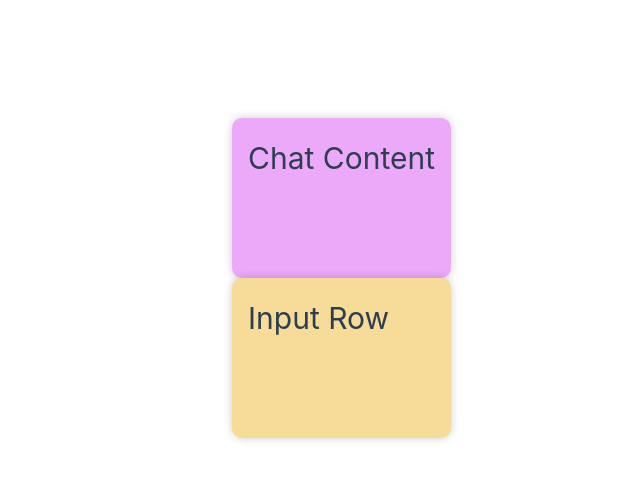
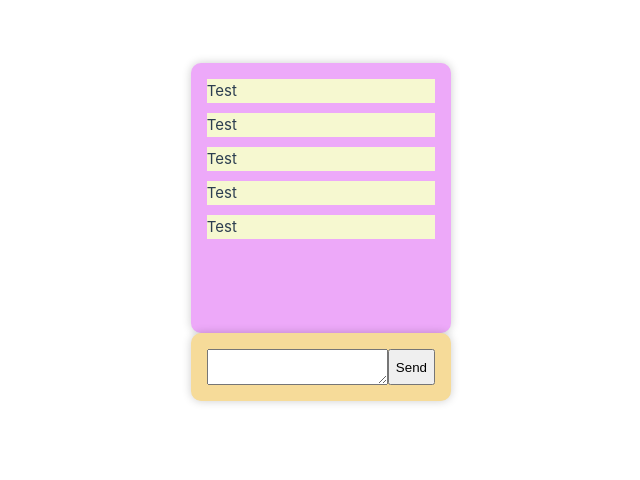
Before and after one commit to rexcare367/fastapi-vue-chatbot, a Vue app in the folder app/: page / in a window 1280 px wide. Shown: the part 202-682 px from the top of the page, without its empty margins (189-829 px from the left). Built offline with nearby package versions, Linux system fonts and the light colour scheme.

Commit message:
Create ChatBubble and clean up input row

```diff
--- /dev/null
+++ b/app/src/components/ChatBubble.vue
@@ -0,0 +1,25 @@
+<script>
+export default {
+    name: 'ChatBubble',
+    components: {
+    }
+}
+</script>
+
+<template>
+<div class="chat-bubble">
+    <div class="chat-bubble-avatar">
+        <i class="fas fa-user"></i>
+    </div>
+    <div class="chat-bubble-content">
+        Test
+    </div>
+</div>
+</template>
+
+<style scoped>
+.chat-bubble {
+    background-color: #f6f8d0;
+    margin-bottom: 10px;
+}
+</style>
--- a/app/src/components/ChatContent.vue
+++ b/app/src/components/ChatContent.vue
@@ -1,14 +1,21 @@
 <script>
+import ChatBubble from './ChatBubble.vue'
+
 export default {
     name: 'ChatContent',
     components: {
+        ChatBubble,
     }
 }
 </script>
 
 <template>
     <div class='chat-content'>
-        <h1>Chat Content</h1>
+        <ChatBubble/>
+        <ChatBubble/>
+        <ChatBubble/>
+        <ChatBubble/>
+        <ChatBubble/>
     </div>
 </template>
 
--- a/app/src/components/InputRow.vue
+++ b/app/src/components/InputRow.vue
@@ -8,16 +8,17 @@ export default {
 
 <template>
     <div class='input-row'>
-        <h1>Input Row</h1>
+        <textarea></textarea>
+        <button>Send</button>
     </div>
 </template>
 
 <style scoped>
 .input-row {
+    display: flex;
     background-color: #f6db99;
     border-radius: 10px;
     box-shadow: 0 0 10px rgba(0, 0, 0, 0.2);
-    height: 100%;
     padding: 1rem;
     width: 100%;
 }
```
Also changed, not shown: 1 other file (tests, documents, lock files or other folders).
